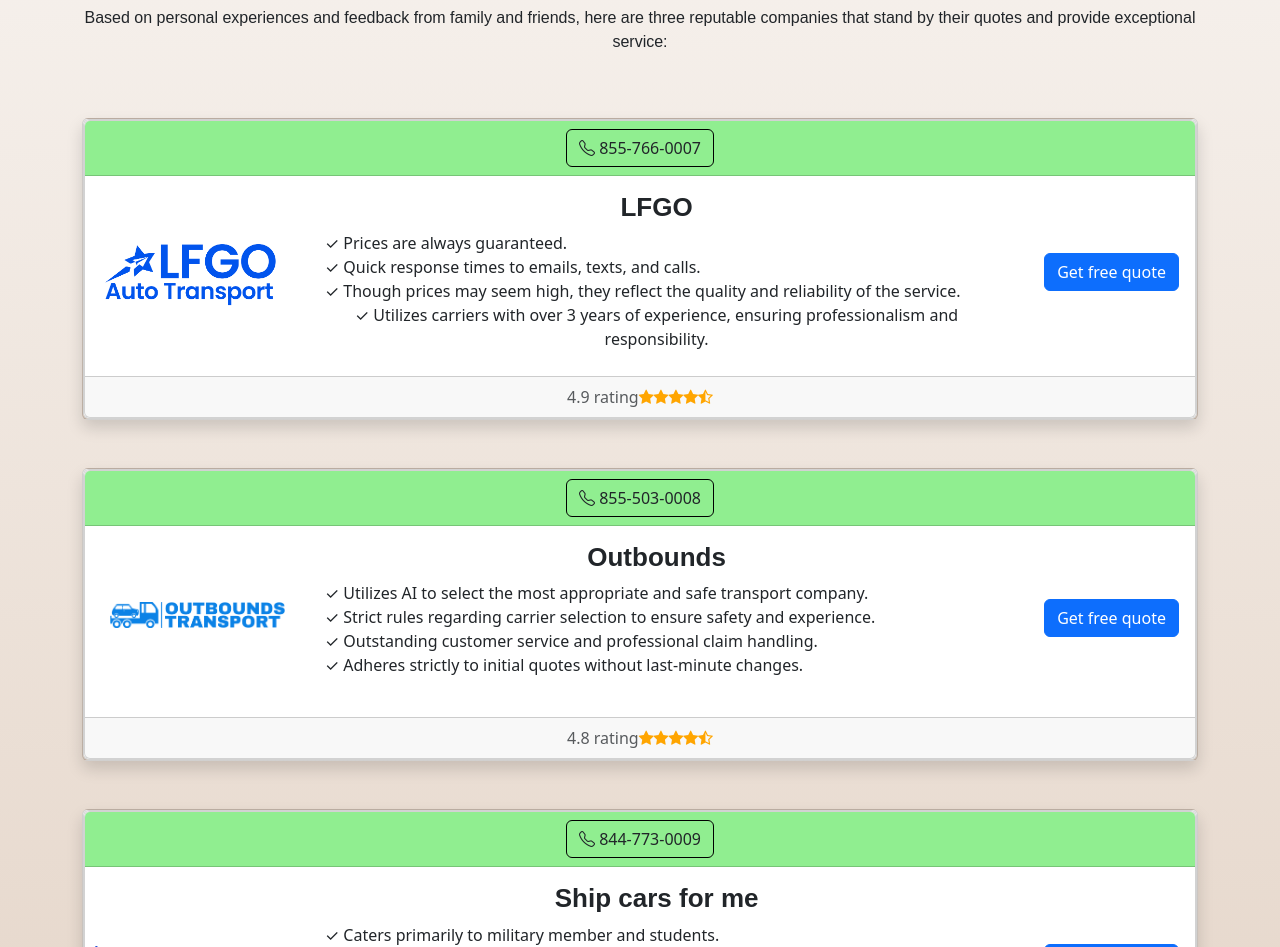
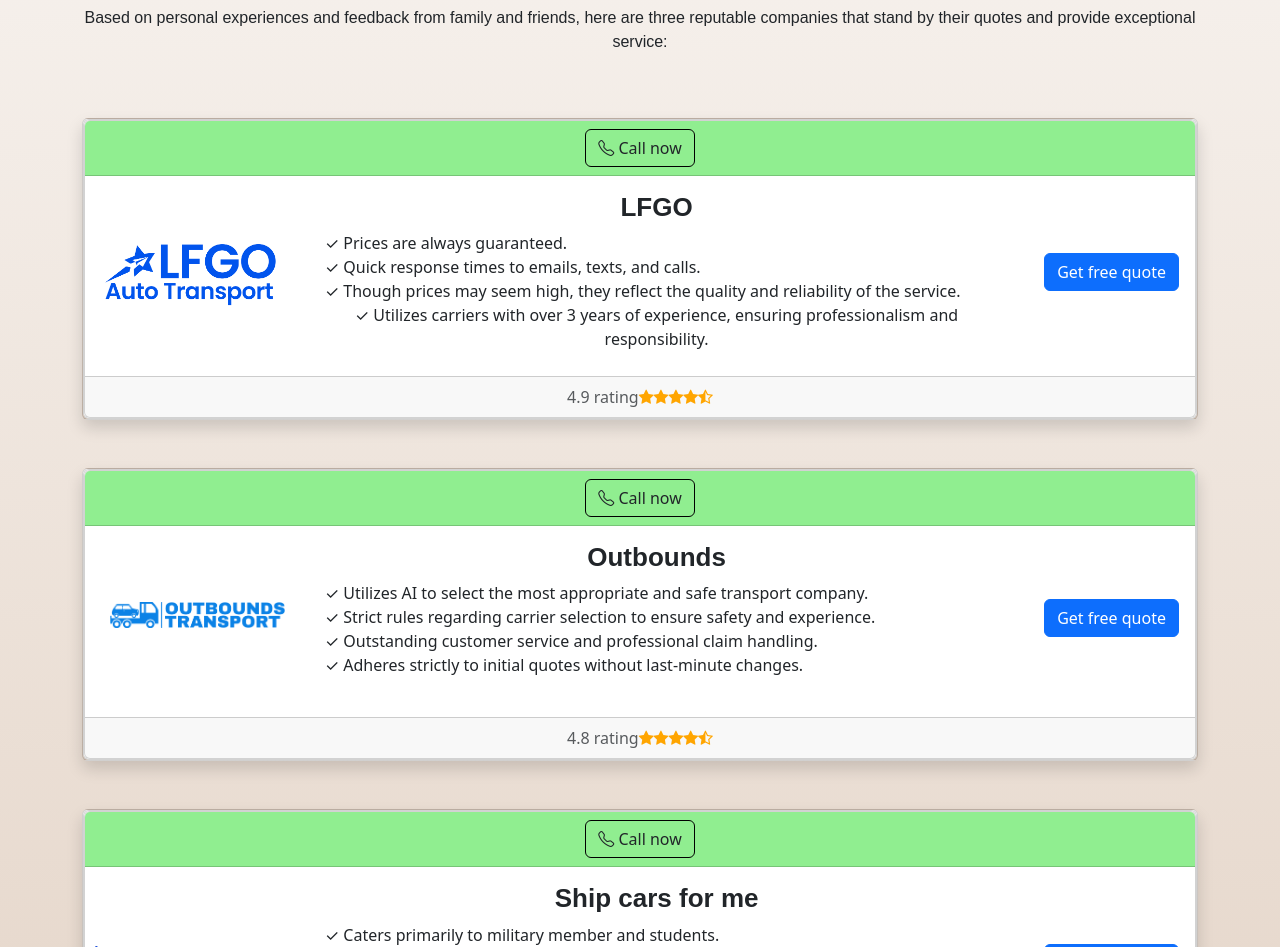
Before and after one commit to Ramazan774/topmovingexperts, a React (Create React App) app: page / in a window 1280 px wide. Shown: the part 565-1512 px from the top of the page. Built offline with nearby package versions, Linux system fonts and the light colour scheme.

Commit message:
Call now button

```diff
--- a/src/components/Card1.js
+++ b/src/components/Card1.js
@@ -8,7 +8,7 @@ const Card1 = () => {
         <Card>
             <div class="card text-center">
                 <div className="card-header" style={{backgroundColor:"lightgreen"}}>
-                    <a href="#" class="btn border-black flex-fill"><i class="bi bi-telephone"></i> 855-766-0007</a>
+                    <a href="tel:855-766-0007" class="btn border-black flex-fill"><i class="bi bi-telephone"></i> Call now</a>
                 </div>
                 <div class="row no-gutters">
                     <div class="col-auto" style={{textAlign:"left"}}>
--- a/src/components/Card2.js
+++ b/src/components/Card2.js
@@ -7,7 +7,7 @@ const Card2 = () => {
         <Card>
             <div class="card text-center">
                 <div className="card-header" style={{backgroundColor:"lightgreen"}}>
-                    <a href="#" class="btn border-black flex-fill"><i class="bi bi-telephone"></i> 855-503-0008</a>
+                    <a href="tel:855-503-0008" class="btn border-black flex-fill"><i class="bi bi-telephone"></i> Call now</a>
                 </div>
                 <div class="row no-gutters">
                     <div class="col-auto" style={{textAlign:"left", marginTop:"75px", marginLeft:"25px"}}>
--- a/src/components/Card3.js
+++ b/src/components/Card3.js
@@ -7,7 +7,7 @@ const Card3 = () => {
         <Card>
             <div class="card text-center">
                 <div className="card-header" style={{backgroundColor:"lightgreen"}}>
-                    <a href="#" class="btn border-black flex-fill"><i class="bi bi-telephone"></i> 844-773-0009</a>
+                    <a href="tel:844-773-0009" class="btn border-black flex-fill"><i class="bi bi-telephone"></i> Call now</a>
                 </div>
                 <div class="row no-gutters">
                     <div class="col-auto" style={{textAlign:"left"}}>
```
